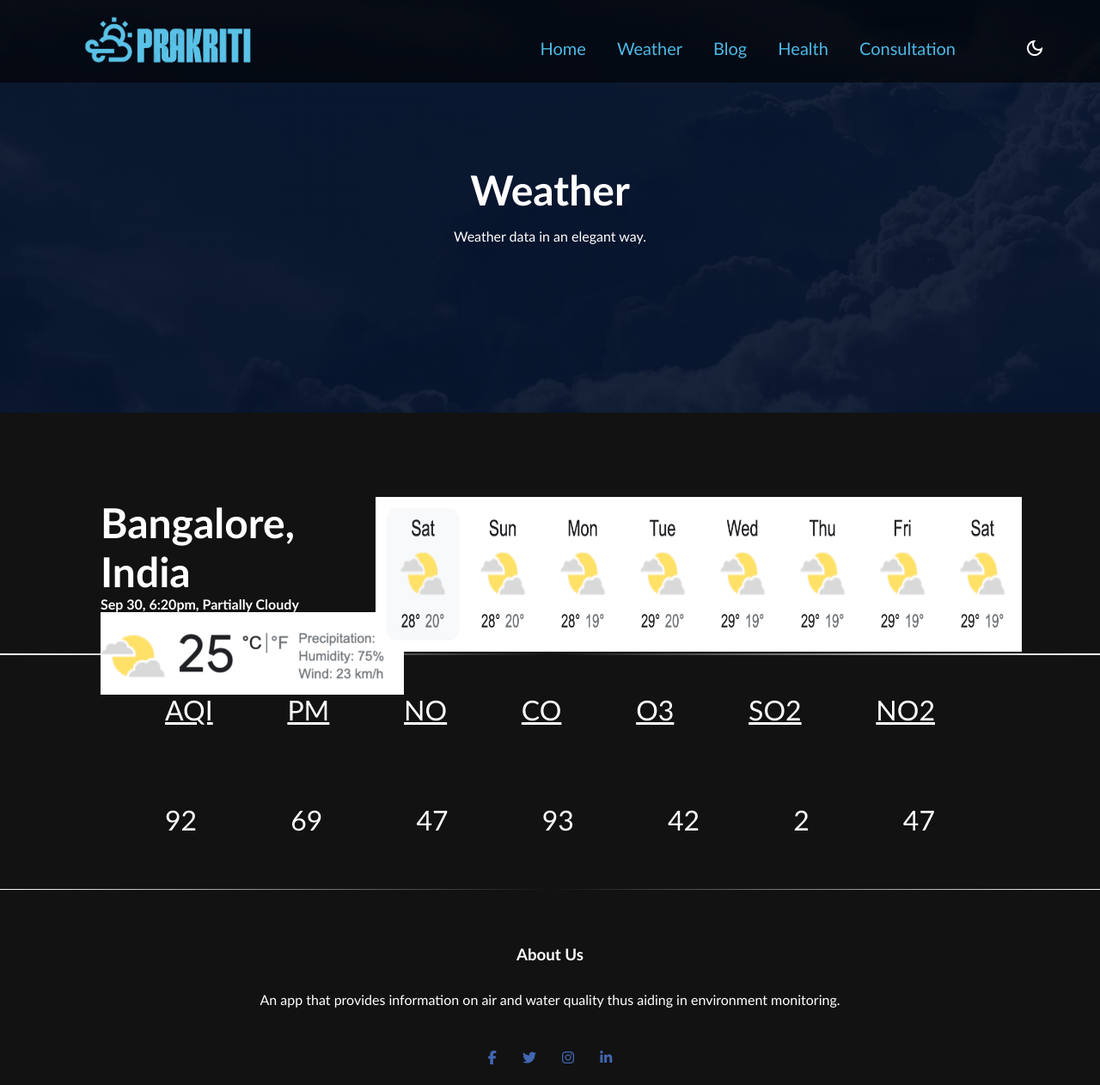
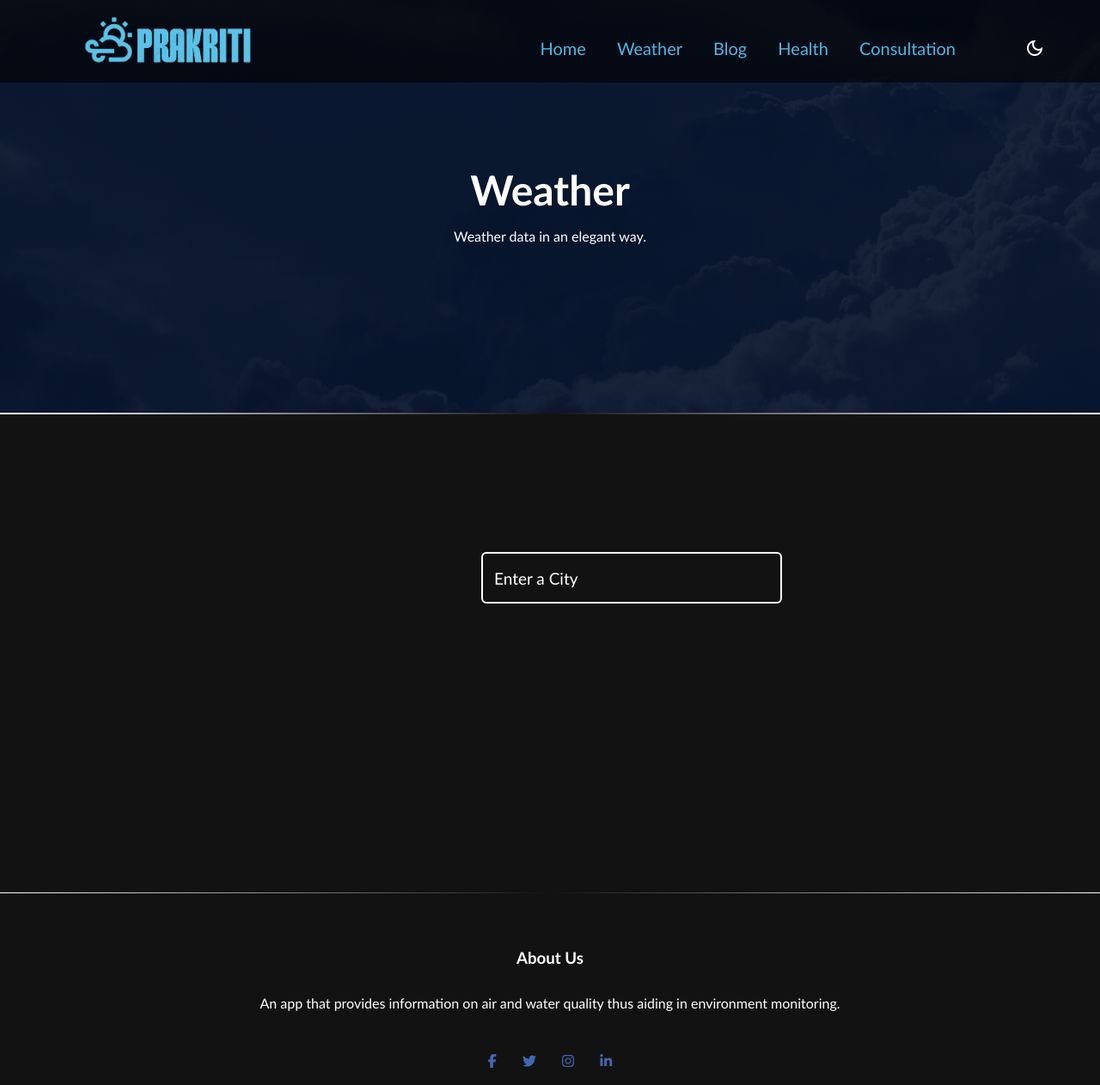
Before and after one commit to snigenigmatic/Flask-Website, a Flask app: page /weather in a window 1280 px wide. Shown: the top 1262 px of the page at 86% size. Run offline with Flask 3, Linux system fonts and the light colour scheme; some libraries are stand-ins or nearby versions.

Commit message:
added weather i/o

```diff
--- a/app.py
+++ b/app.py
@@ -1,24 +1,32 @@
-from flask import Flask, render_template, url_for
+from flask import Flask, render_template, url_for, request
+import requests
 
 app = Flask(__name__)
 
-@app.route('/')
+@app.route('/', methods=['GET','POST'])
 def home():
     return render_template("index.html")
 
-@app.route('/weather')
+@app.route('/weather', methods=['GET','POST'])
 def weather():
-    return render_template('weather.html')
+    if request.method == 'POST':
 
-@app.route('/health')
+        user_input = request.form['city']
+        weather_data = requests.get(f"https://api.openweathermap.org/data/2.5/weather?q={user_input}&units=imperial&APPID=8987e057165d2a4223dd4d8308a2ddb1")
+
+        return render_template('weather_displayed.html', values=weather_data.json())
+    else:
+        return render_template('weather.html')
+
+@app.route('/health', methods=['GET','POST'])
 def health():
     return render_template('health.html')
 
-@app.route('/consultation')
+@app.route('/consultation', methods=['GET','POST'])
 def consultation():
     return render_template('consultation.html')
 
-@app.route('/blog')
+@app.route('/blog', methods=['GET','POST'])
 def blog():
     return render_template('blog.html')
 
--- a/static/css/stylesheet.css
+++ b/static/css/stylesheet.css
@@ -2,6 +2,7 @@
 @import url("theme.css");
 @import url("navbar.css");
 @import url("footer.css");
+@import url("textbox.css");
 
 * {
     box-sizing: border-box;
--- /dev/null
+++ b/static/css/textbox.css
@@ -0,0 +1,44 @@
+/* Import Google font - Poppins */
+@import url('https://fonts.googleapis.com/css2?family=Poppins:wght@200;300;400;500;600;700&display=swap');
+
+.city-input{
+  padding-top: 10rem;
+  padding-left: 35rem;
+  padding-bottom: 20rem;
+}
+
+.input-field{
+  position: relative;
+}
+.input-field input{
+   width: 350px;
+  height: 60px;
+  border-radius: 6px;
+  font-size: 18px;
+  padding: 0 15px;
+  border: 2px solid var(--foreground-color);
+  background: transparent;
+  color: var(--foreground-color);
+  outline: none;
+}
+.input-field label{
+  position: absolute;
+  top: 50%;
+  left: 15px;
+  transform: translateY(-50%);
+  color: var(--foreground-color);
+  font-size: 19px;
+  pointer-events: none;
+  transition: 0.3s;
+}
+input:focus{
+  border: 2px solid var(--glow);
+}
+input:focus ~ label,
+input:valid ~ label{
+  top: 0;
+  left: 15px;
+  font-size: 16px;
+  padding: 0 2px;
+  background: var(--background-color);
+}
--- a/templates/weather.html
+++ b/templates/weather.html
@@ -14,34 +14,22 @@
       </div>
   </section>
 
+  <hr class="footerhr">
 
-  <section class="perosnalised-weather">
-    <section class="banana">
-      <div class="realtime-data-one">
-        <h1>Bangalore, India</h1>
-        <h2 class="date">Sep 30, 6:20pm, Partially Cloudy</h2>
-        <img src="images/small.png">
-      </div>
-      <div class="daywise">
-        <img src="images/daywise.png">
-      </div>
-    </section>
-    <hr class="footerhr">
-  </section>
+
+
+
+  <div class="city-input">
+  <div class="input-field">
+    <form action="#" method="POST" >
+      <input type="'text" required spellcheck="'True" id="city" name="city">
+      <label for="city">Enter a City </label>
+    </form>
+  </div>
+  </div>
 
 
 
 
 
-
-  <section class="air-parameters">
-    <div class="platelets">
-      <u>AQI</u> <u>PM</u> <u>NO</u> <u>CO</u> <u>O3</u> <u>SO2</u> <u>NO2</u>
-    </div>
-    <div class="ponziani">
-      <p>92</p> <p>69</p> <p>47</p> <p>93</p> <p>42</p> <p>2</p> <P>47</P>
-    </div>
-  </section>
-
-
 {% endblock%}
```
Also changed, not shown: api.py (added, +15 -0 lines), templates/weather_displayed.html (added, +37 -0 lines).
